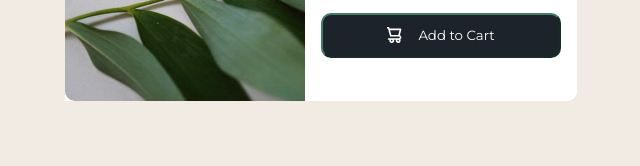
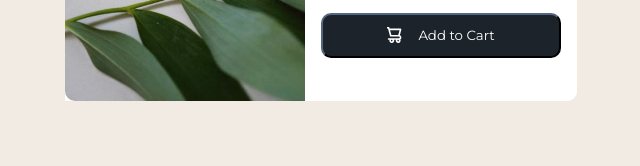
Before and after one commit to huyphan2210/product-preview-card-component-main, a plain HTML site: page index.html in a window 1280 px wide. In both pictures the pointer is over the button "Add to Cart". Shown: the part 539-705 px from the top of the page, 319-959 px from the left. Drawn offline with Linux system fonts and the light colour scheme.

Commit message:
Update style.css

```diff
--- a/style.css
+++ b/style.css
@@ -82,6 +82,7 @@ body {
          }
 
         .addBtn:hover {
+            border-color: hsl(212, 21%, 14%);
             background-color: hsl(212, 21%, 14%);
             cursor: pointer;
         }
```
